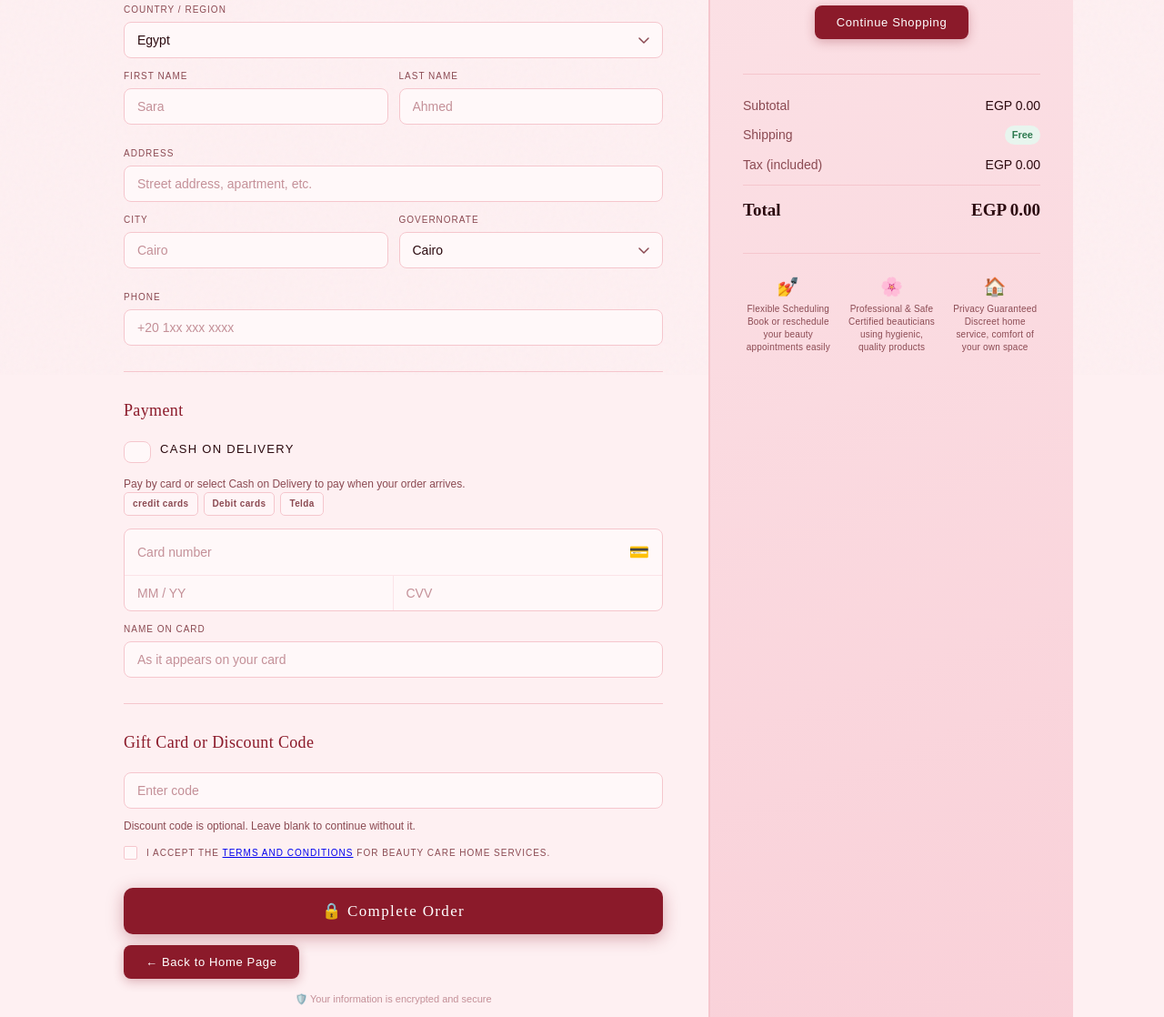
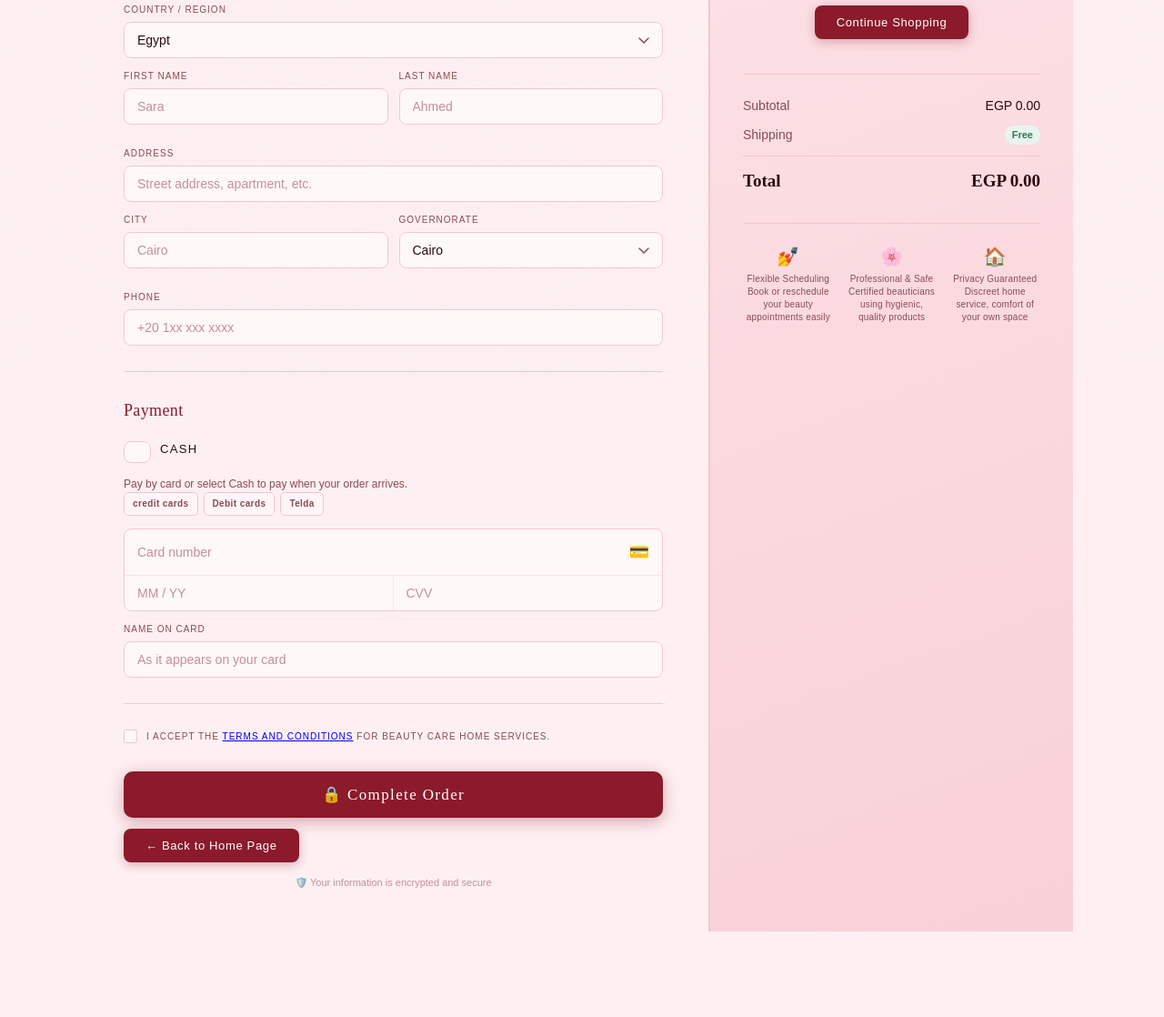
Before and after one commit to magykromelbasher18-source/team-collaboration, a plain HTML site: page web project/CheckOut/CheckOut.html in a window 1280 px wide. Shown: the part 388-1506 px from the top of the page at 91% size. After the commit the page ends 1412 px from the top, so only its background shows below. Drawn offline with Linux system fonts and the light colour scheme.

Commit message:
Refactor CheckOut.html for improved structure

```diff
--- a/web project/CheckOut/CheckOut.html
+++ b/web project/CheckOut/CheckOut.html
@@ -7,7 +7,7 @@
     <link rel="stylesheet" href="CheckOut.css" />
   </head>
   <body>
-    <header _blank>
+    <header>
       <a href="../HomePage/home.html" class="logo">
         <span class="logo-dot"></span>
         pamper
@@ -109,10 +109,6 @@
 
         <hr class="section-divider" />
 
-        <!-- SHIPPING METHOD -->
-
-        <!--<hr class="section-divider" /> -->
-
         <!-- PAYMENT -->
         <p class="section-title">Payment</p>
         <div class="cod-checkbox-row">
@@ -121,10 +117,10 @@
             id="cashOnDelivery"
             onclick="toggleCashOnDelivery(this)"
           />
-          <label for="cashOnDelivery">Cash on Delivery</label>
+          <label for="cashOnDelivery">Cash</label>
         </div>
         <div id="paymentMsg" class="payment-msg">
-          Pay by card or select Cash on Delivery to pay when your order arrives.
+          Pay by card or select Cash to pay when your order arrives.
         </div>
 
         <div class="payment-icons">
@@ -166,23 +162,6 @@
         </div>
 
         <hr class="section-divider" />
-
-        <!-- COUPON -->
-        <p class="section-title">Gift Card or Discount Code</p>
-        <div class="coupon-row">
-          <input type="text" placeholder="Enter code" id="couponInput" />
-        </div>
-        <div
-          id="couponMsg"
-          style="
-            font-size: 12px;
-            margin-top: -8px;
-            margin-bottom: 12px;
-            color: var(--text-muted);
-          "
-        >
-          Discount code is optional. Leave blank to continue without it.
-        </div>
         <div class="checkbox-row">
           <input type="checkbox" id="termsAccept" />
           <label for="termsAccept">
@@ -218,6 +197,8 @@
           <span class="item-count">0 items</span>
         </div>
 
+        <div id="orderItems" class="order-items" style="display: none"></div>
+
         <!-- Empty Cart State -->
         <div class="empty-cart">
           <div class="empty-cart-icon">🛒</div>
@@ -238,7 +219,7 @@
         <div class="totals">
           <div class="total-row">
             <span class="total-label">Subtotal</span>
-            <span>EGP 0.00</span>
+            <span id="subtotalValue">EGP 0.00</span>
           </div>
           <div class="total-row" id="discountRow" style="display: none">
             <span>Discount</span>
@@ -247,10 +228,6 @@
           <div class="total-row">
             <span class="total-label">Shipping</span>
             <span class="free-tag" id="shippingLabel">Free</span>
-          </div>
-          <div class="total-row">
-            <span class="total-label">Tax (included)</span>
-            <span>EGP 0.00</span>
           </div>
           <div class="total-row grand">
             <span class="total-label grand">Total</span>
```
